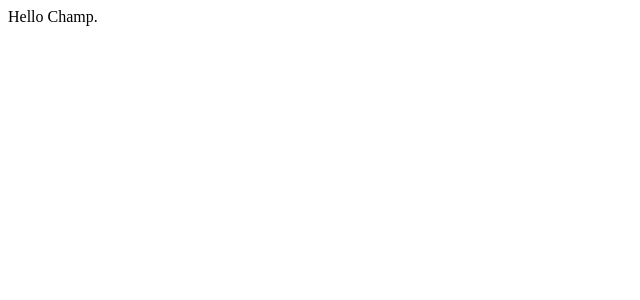
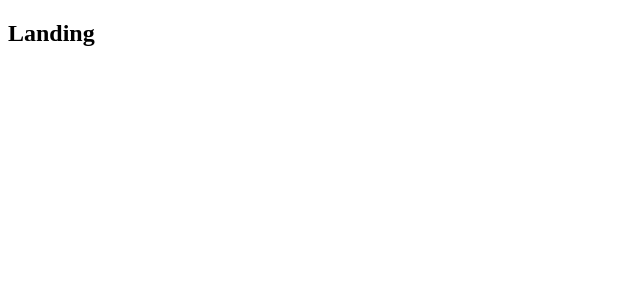
Before and after one commit to calvincolton/emailyApp, a React (Create React App) app in the folder client/: page / in a window 1280 px wide. Shown: the top 300 px of the page, without its empty margins (0-640 px from the left). Built offline with nearby package versions, Linux system fonts and the light colour scheme.

Commit message:
react-router-dom BrowserRouter and Route boilerplate in App.js

```diff
--- a/client/src/components/App.js
+++ b/client/src/components/App.js
@@ -1,9 +1,20 @@
 import React from 'react';
+import { BrowserRouter, Route } from 'react-router-dom';
+
+const Header = () => <h2>Header</h2>;
+const Dashboard = () => <h2>Dashboard</h2>;
+const SurveyNew = () => <h2>SurveyNew</h2>;
+const Landing = () => <h2>Landing</h2>;
 
 const App = () => {
   return (
     <div>
-      Hello Champ.
+      <BrowserRouter>
+        <div>
+          <Route path="/" exact component={Landing} />
+          <Route path="/surveys" component={Dashboard} />
+        </div>
+      </BrowserRouter>
     </div>
   );
 };
```
